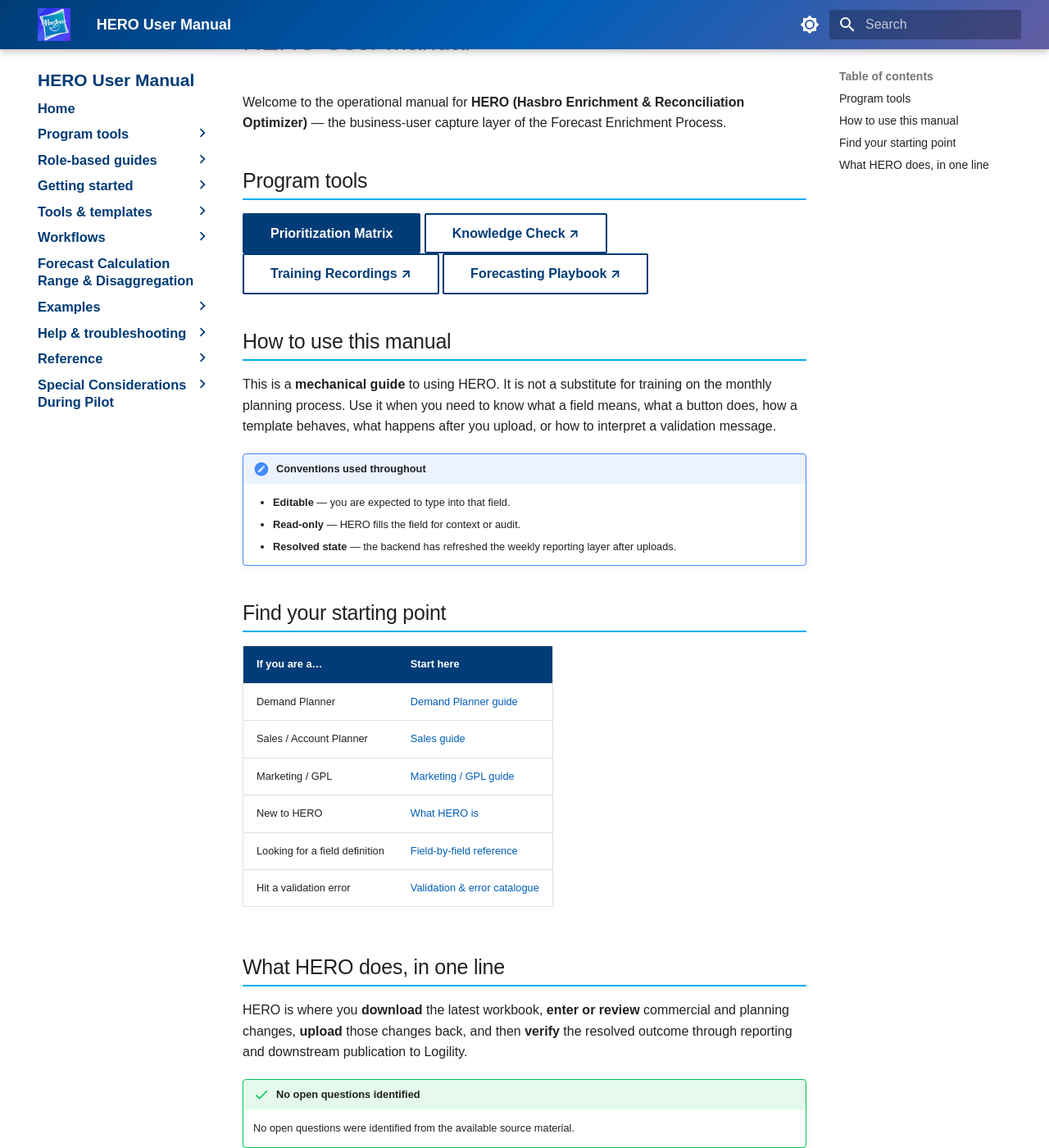
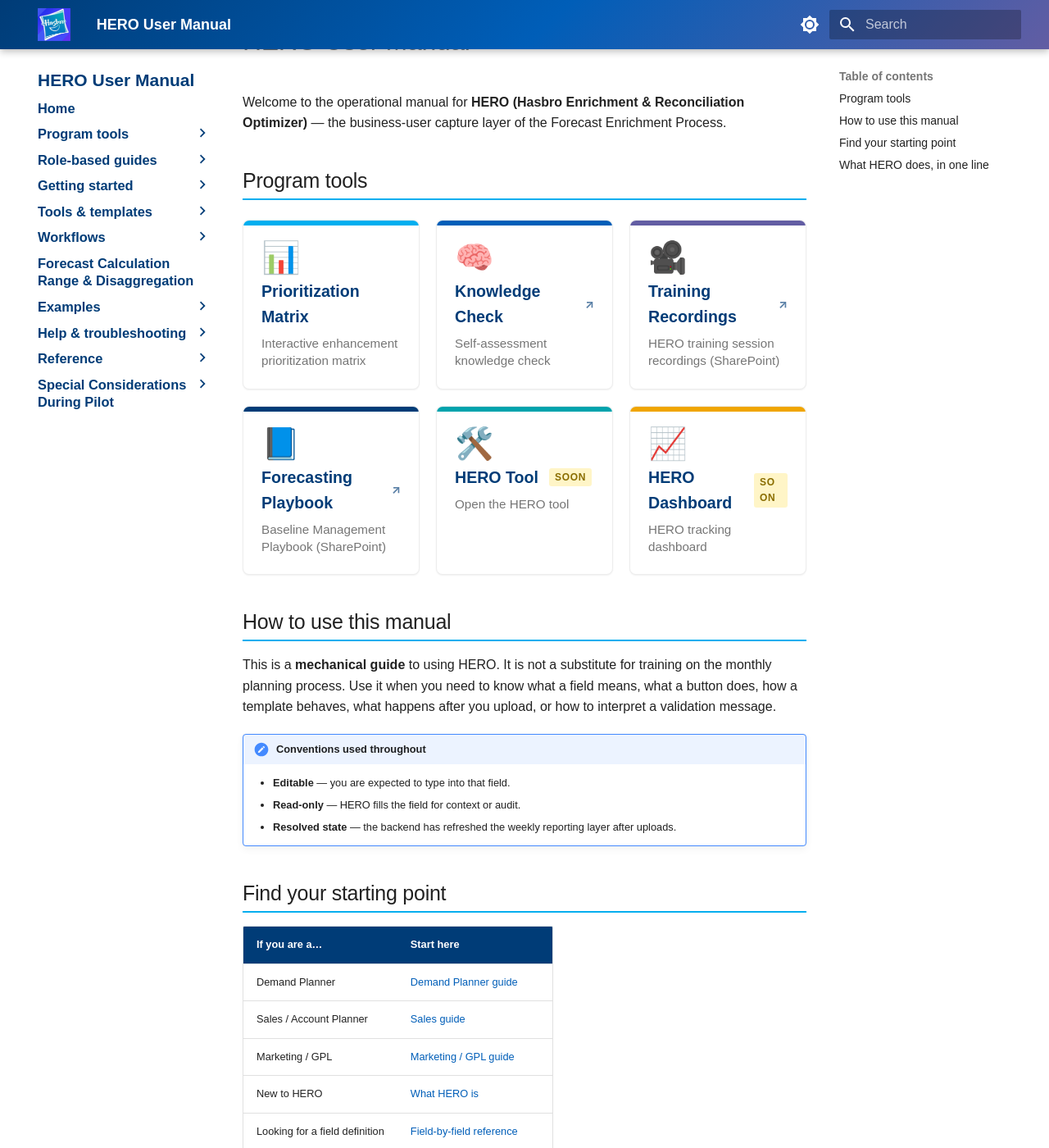
Before and after one commit to enerbartoli/HERO, an MkDocs documentation site: the page built from docs/index.md, in a window 1280 px wide and 1400 px high, scrolled down 312 px. Shown: the whole window at 82% size. Built offline with MkDocs 1.6.1 and Material for MkDocs 9.7.7, drawn with Linux system fonts in a browser that asks for light colours.

Commit message:
Redesign Program tools as card grid (6 tools)
Replace flat md-buttons with a responsive launcher grid of accent-bar
cards (icon, title, description), styled with the site's Hasbro palette
and Material variables for light/dark. Adds placeholder cards for HERO
Tool and HERO Dashboard pending their URLs.


Claude-Session: https://claude.ai/code/session_01LsQyYTGRXA5ZXW4aev6tdV

Co-authored-by: Claude <noreply@anthropic.com>

```diff
--- a/docs/index.md
+++ b/docs/index.md
@@ -6,10 +6,14 @@ Welcome to the operational manual for **HERO (Hasbro Enrichment & Reconciliation
 
 ## Program tools
 
-<a class="md-button md-button--primary" href="Priorization_Matrix/">Prioritization Matrix</a>
-<a class="md-button" href="https://enerbartoli.github.io/mod1-knowledge-check/" target="_blank" rel="noopener">Knowledge Check ↗</a>
-<a class="md-button" href="https://hasbroinc.sharepoint.com/sites/GlobalPlanningCentralCommandCOE/HERO%20Enrichment/Forms/AllItems.aspx?viewid=8ec78d8e%2D6199%2D4641%2D8bb5%2D108cfbe7bc40&amp;newTargetListUrl=%2Fsites%2FGlobalPlanningCentralCommandCOE%2FHERO%20Enrichment&amp;viewpath=%2Fsites%2FGlobalPlanningCentralCommandCOE%2FHERO%20Enrichment%2FForms%2FAllItems%2Easpx" target="_blank" rel="noopener">Training Recordings ↗</a>
-<a class="md-button" href="https://hasbroinc.sharepoint.com/:f:/r/sites/GenpactStatFCSTAccelerationPrj2/Shared%20Documents/0.%20Baseline%20Management%20Playbook/01.%20Official%20Approved%20Versions_Read%20Only?csf=1&amp;web=1&amp;e=WtdKU6" target="_blank" rel="noopener">Forecasting Playbook ↗</a>
+<div class="tool-grid">
+<a class="tool-card" href="Priorization_Matrix/"><span class="tool-card__bar" style="background:#00AEEF"></span><span class="tool-card__body"><span class="tool-card__icon">📊</span><span class="tool-card__title">Prioritization Matrix</span><span class="tool-card__desc">Interactive enhancement prioritization matrix</span></span></a>
+<a class="tool-card" href="https://enerbartoli.github.io/mod1-knowledge-check/" target="_blank" rel="noopener"><span class="tool-card__bar" style="background:#005EB8"></span><span class="tool-card__body"><span class="tool-card__icon">🧠</span><span class="tool-card__title">Knowledge Check <span class="tool-card__ext">↗</span></span><span class="tool-card__desc">Self-assessment knowledge check</span></span></a>
+<a class="tool-card" href="https://hasbroinc.sharepoint.com/sites/GlobalPlanningCentralCommandCOE/HERO%20Enrichment/Forms/AllItems.aspx?viewid=8ec78d8e%2D6199%2D4641%2D8bb5%2D108cfbe7bc40&amp;newTargetListUrl=%2Fsites%2FGlobalPlanningCentralCommandCOE%2FHERO%20Enrichment&amp;viewpath=%2Fsites%2FGlobalPlanningCentralCommandCOE%2FHERO%20Enrichment%2FForms%2FAllItems%2Easpx" target="_blank" rel="noopener"><span class="tool-card__bar" style="background:#625DA3"></span><span class="tool-card__body"><span class="tool-card__icon">🎥</span><span class="tool-card__title">Training Recordings <span class="tool-card__ext">↗</span></span><span class="tool-card__desc">HERO training session recordings (SharePoint)</span></span></a>
+<a class="tool-card" href="https://hasbroinc.sharepoint.com/:f:/r/sites/GenpactStatFCSTAccelerationPrj2/Shared%20Documents/0.%20Baseline%20Management%20Playbook/01.%20Official%20Approved%20Versions_Read%20Only?csf=1&amp;web=1&amp;e=WtdKU6" target="_blank" rel="noopener"><span class="tool-card__bar" style="background:#003C77"></span><span class="tool-card__body"><span class="tool-card__icon">📘</span><span class="tool-card__title">Forecasting Playbook <span class="tool-card__ext">↗</span></span><span class="tool-card__desc">Baseline Management Playbook (SharePoint)</span></span></a>
+<a class="tool-card" href="#"><span class="tool-card__bar" style="background:#00A3AD"></span><span class="tool-card__body"><span class="tool-card__icon">🛠️</span><span class="tool-card__title">HERO Tool <span class="tool-card__soon">soon</span></span><span class="tool-card__desc">Open the HERO tool</span></span></a>
+<a class="tool-card" href="#"><span class="tool-card__bar" style="background:#F0A500"></span><span class="tool-card__body"><span class="tool-card__icon">📈</span><span class="tool-card__title">HERO Dashboard <span class="tool-card__soon">soon</span></span><span class="tool-card__desc">HERO tracking dashboard</span></span></a>
+</div>
 
 ## How to use this manual
 
--- a/docs/stylesheets/extra.css
+++ b/docs/stylesheets/extra.css
@@ -254,3 +254,70 @@
   font-size: 0.62rem;
   text-align: center;
 }
+
+/* ═══════════════════════════════════════════════════════════════════════
+   Program tools — launcher card grid (home page)
+   Accent-bar cards in a responsive grid; adapts to light/dark schemes.
+   ═══════════════════════════════════════════════════════════════════════ */
+.tool-grid {
+  display: grid;
+  grid-template-columns: repeat(3, 1fr);
+  gap: 1rem;
+  margin: 1.2rem 0 2rem;
+}
+@media (max-width: 959px) { .tool-grid { grid-template-columns: repeat(2, 1fr); } }
+@media (max-width: 599px) { .tool-grid { grid-template-columns: 1fr; } }
+
+.tool-card {
+  display: flex;
+  flex-direction: column;
+  background: var(--md-default-bg-color);
+  border: 1px solid var(--md-default-fg-color--lightest);
+  border-radius: 8px;
+  overflow: hidden;
+  text-decoration: none !important;
+  color: inherit;
+  box-shadow: 0 1px 2px rgba(0, 0, 0, 0.06);
+  transition: transform .15s ease, box-shadow .15s ease, border-color .15s ease;
+}
+.tool-card:hover {
+  transform: translateY(-4px);
+  box-shadow: 0 10px 26px rgba(0, 60, 119, 0.18);
+  border-color: var(--md-accent-fg-color);
+}
+.tool-card__bar { height: 6px; width: 100%; flex: 0 0 auto; }
+.tool-card__body {
+  padding: 1rem 1.1rem 1.15rem;
+  display: flex;
+  flex-direction: column;
+  gap: .35rem;
+  flex: 1;
+}
+.tool-card__icon { font-size: 1.9rem; line-height: 1; }
+.tool-card__title {
+  font-weight: 800;
+  font-size: .98rem;
+  color: var(--md-primary-fg-color);
+  display: flex;
+  align-items: center;
+  gap: .3rem;
+}
+.tool-card__ext { font-size: .72rem; opacity: .65; font-weight: 700; }
+.tool-card__desc {
+  font-size: .76rem;
+  line-height: 1.35;
+  color: var(--md-default-fg-color--light);
+}
+.tool-card__soon {
+  display: inline-block;
+  font-size: .6rem;
+  font-weight: 700;
+  text-transform: uppercase;
+  letter-spacing: .06em;
+  color: #8a6d00;
+  background: rgba(255, 209, 0, 0.22);
+  border-radius: 3px;
+  padding: .08rem .35rem;
+  margin-left: .35rem;
+  vertical-align: middle;
+}
```
